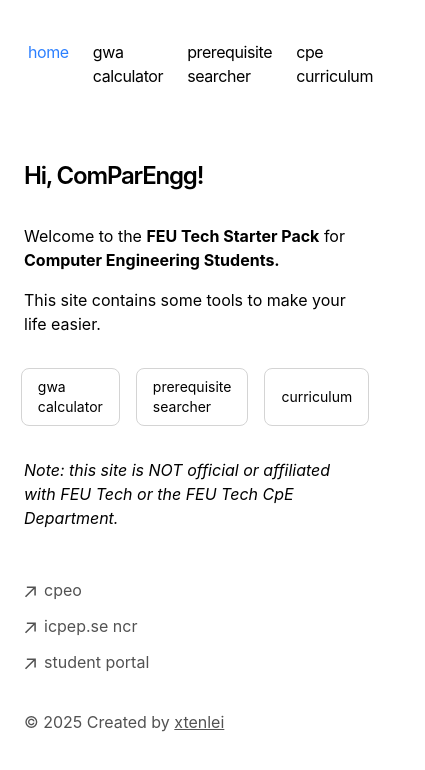
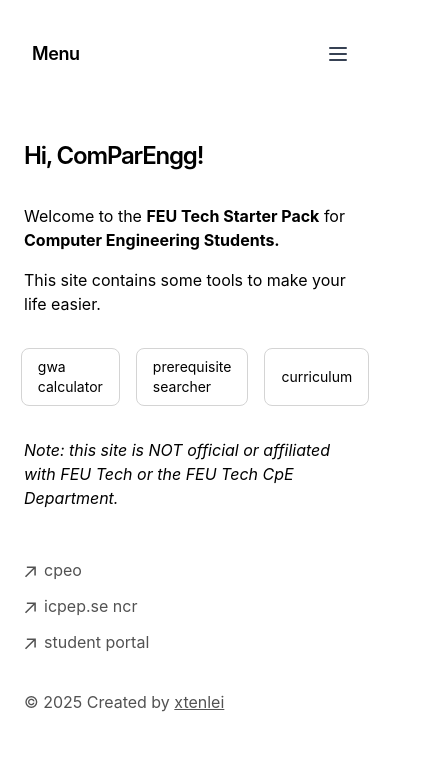
Before and after one commit to echompz/comparengg, a Next.js app: page / in a window 390 px wide. Shown: the top 770 px of the page, 425 px wide, since content can reach past the window. Built offline with nearby package versions, Linux system fonts and the light colour scheme.

Commit message:
hamburger menu for mobile

```diff
--- a/app/components/nav.tsx
+++ b/app/components/nav.tsx
@@ -1,7 +1,9 @@
-"use client"
+'use client'
+
 import Link from 'next/link'
 import { usePathname } from 'next/navigation'
 import { useState } from 'react'
+import { Menu, X } from 'lucide-react'
 
 const navItems = {
   '/': {
@@ -19,24 +21,42 @@
 }
 
 export function Navbar() {
-  const pathname = usePathname()  // Get the current path using usePathname()
-  const [isOpen, setIsOpen] = useState(false)  // State to manage the open/close state of the navbar
+  const pathname = usePathname()
+  const [isOpen, setIsOpen] = useState(false)
 
   return (
     <aside className="-ml-[8px] mb-16 tracking-tight">
       <div className="lg:sticky lg:top-20">
+
+        {/* Hamburger toggle button */}
+        <div className="md:hidden flex justify-between items-center px-4 py-2">
+          <span className="text-lg font-semibold">Menu</span>
+          <button
+            onClick={() => setIsOpen(!isOpen)}
+            className="text-gray-700 dark:text-gray-300"
+          >
+            {isOpen ? <X className="w-6 h-6" /> : <Menu className="w-6 h-6" />}
+          </button>
+        </div>
+
+        {/* Navigation links */}
         <nav
-          className="flex flex-row items-start relative px-0 pb-0 fade md:overflow-auto scroll-pr-6 md:relative"
+          className={`${
+            isOpen ? 'block' : 'hidden'
+          } md:flex flex-col md:flex-row items-start md:items-center relative px-4 md:px-0 fade md:overflow-auto scroll-pr-6 md:relative`}
           id="nav"
         >
-          <div className="flex flex-row space-x-0 pr-10">
+          <div className="flex flex-col md:flex-row space-y-2 md:space-y-0 md:space-x-0 md:pr-10">
             {Object.entries(navItems).map(([path, { name }]) => {
-              const isActive = pathname === path  // Check if the current path matches the link
+              const isActive = pathname === path
               return (
                 <Link
                   key={path}
                   href={path}
-                  className={`transition-all hover:text-neutral-800 dark:hover:text-neutral-200 flex align-middle relative py-1 px-2 m-1 ${isActive ? 'text-blue-500' : ''}`}
+                  className={`transition-all hover:text-neutral-800 dark:hover:text-neutral-200 flex align-middle relative py-1 px-2 m-1 ${
+                    isActive ? 'text-blue-500' : ''
+                  }`}
+                  onClick={() => setIsOpen(false)} // Close menu on link click
                 >
                   {name}
                 </Link>
```
